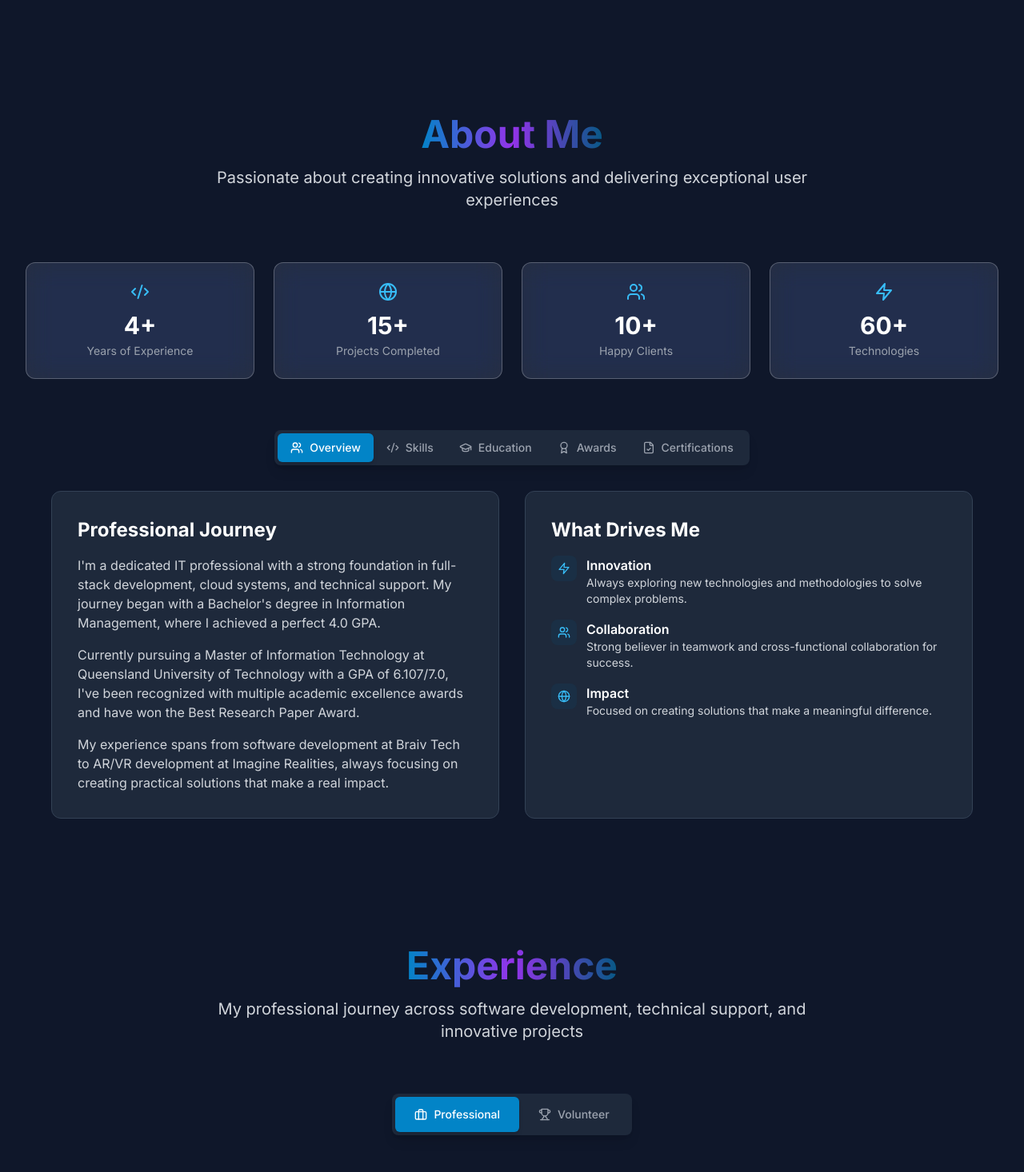
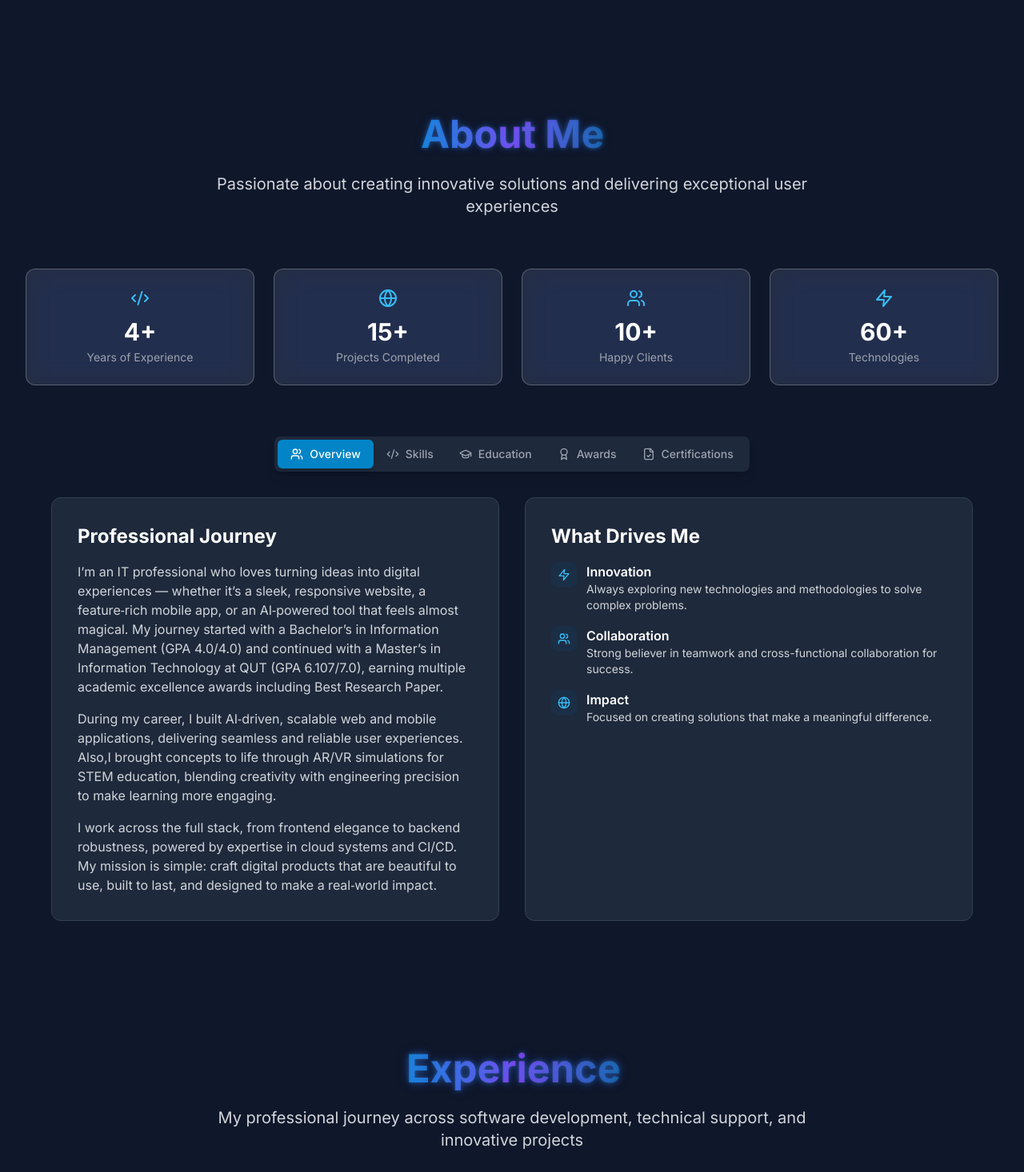
Before and after one commit to yorkyorkex/my-portfolio-website, a Next.js app: page / in a window 1280 px wide. Shown: the part 1080-2546 px from the top of the page at 80% size. Built offline with nearby package versions, Linux system fonts and the light colour scheme.

Commit message:
Add section title glow effects in globals.css and implement animated titles in About, Contact, Experience, and Projects sections for improved visual appeal and consistency.

```diff
--- a/app/globals.css
+++ b/app/globals.css
@@ -56,6 +56,32 @@ html:not(.dark) .name-glow-subtle {
   position: absolute;
   top: 0;
   left: 0;
+}
+
+/* Section title glow effect - similar to name but more subtle */
+.section-title-glow {
+  text-shadow:
+    0 0 4px rgba(59, 130, 246, 0.3),
+    0 0 8px rgba(59, 130, 246, 0.2),
+    0 0 12px rgba(59, 130, 246, 0.1);
+  animation: section-title-glow-scale 2.5s ease-in-out infinite;
+  transform-origin: top left;
+  will-change: transform, text-shadow;
+  backface-visibility: hidden;
+  transform-style: preserve-3d;
+  isolation: isolate;
+  position: absolute;
+  top: 0;
+  left: 0;
+}
+
+/* Light mode section title glow */
+html:not(.dark) .section-title-glow {
+  text-shadow:
+    0 0 3px rgba(59, 130, 246, 0.25),
+    0 0 6px rgba(59, 130, 246, 0.15),
+    0 0 9px rgba(59, 130, 246, 0.08);
+  animation: section-title-glow-scale-light 2.5s ease-in-out infinite;
 }
 
 :root {
@@ -513,6 +539,56 @@ html:not(.dark) {
   }
 }
 
+/* Section title glow keyframes - dark mode */
+@keyframes section-title-glow-scale {
+  0% {
+    text-shadow:
+      0 0 4px rgba(59, 130, 246, 0.3),
+      0 0 8px rgba(59, 130, 246, 0.2),
+      0 0 12px rgba(59, 130, 246, 0.1);
+    transform: scale3d(1.0, 1.0, 1.0) translate3d(0, 0, 0);
+  }
+  50% {
+    text-shadow:
+      0 0 6px rgba(59, 130, 246, 0.4),
+      0 0 12px rgba(59, 130, 246, 0.3),
+      0 0 18px rgba(59, 130, 246, 0.15);
+    transform: scale3d(1.015, 1.015, 1.0) translate3d(0, 0, 0);
+  }
+  100% {
+    text-shadow:
+      0 0 4px rgba(59, 130, 246, 0.3),
+      0 0 8px rgba(59, 130, 246, 0.2),
+      0 0 12px rgba(59, 130, 246, 0.1);
+    transform: scale3d(1.0, 1.0, 1.0) translate3d(0, 0, 0);
+  }
+}
+
+/* Section title glow keyframes - light mode */
+@keyframes section-title-glow-scale-light {
+  0% {
+    text-shadow:
+      0 0 3px rgba(59, 130, 246, 0.25),
+      0 0 6px rgba(59, 130, 246, 0.15),
+      0 0 9px rgba(59, 130, 246, 0.08);
+    transform: scale3d(1.0, 1.0, 1.0) translate3d(0, 0, 0);
+  }
+  50% {
+    text-shadow:
+      0 0 4px rgba(59, 130, 246, 0.35),
+      0 0 8px rgba(59, 130, 246, 0.25),
+      0 0 12px rgba(59, 130, 246, 0.12);
+    transform: scale3d(1.015, 1.015, 1.0) translate3d(0, 0, 0);
+  }
+  100% {
+    text-shadow:
+      0 0 3px rgba(59, 130, 246, 0.25),
+      0 0 6px rgba(59, 130, 246, 0.15),
+      0 0 9px rgba(59, 130, 246, 0.08);
+    transform: scale3d(1.0, 1.0, 1.0) translate3d(0, 0, 0);
+  }
+}
+
 @keyframes gradient-shift {
   0% {
     background-position: 0% 50%;
--- a/components/sections/About.tsx
+++ b/components/sections/About.tsx
@@ -37,7 +37,31 @@ const About = () => {
       <div className="container-width section-padding">
         <div className="text-center mb-16">
           <h2 className="text-4xl md:text-5xl font-bold mb-4">
-            <span className="gradient-text">About Me</span>
+            <div style={{
+              position: 'relative',
+              display: 'inline-block',
+              height: 'auto'
+            }}>
+              {/* 隱藏的佔位元素 */}
+              <span style={{
+                visibility: 'hidden',
+                display: 'inline-block',
+                paddingBottom: '8px'
+              }} className="gradient-text text-4xl md:text-5xl font-bold">
+                About Me
+              </span>
+
+              {/* 實際顯示的動畫元素 */}
+              <span className="gradient-text section-title-glow"
+              style={{
+                display: 'inline-block',
+                paddingBottom: '8px',
+                whiteSpace: 'nowrap',
+                animationDelay: '0s'
+              }}>
+                About Me
+              </span>
+            </div>
           </h2>
           <p className="text-xl text-gray-600 dark:text-gray-300 max-w-3xl mx-auto">
             Passionate about creating innovative solutions and delivering exceptional user experiences
@@ -89,18 +113,13 @@ const About = () => {
                 <h3 className="text-2xl font-bold mb-4 text-gray-900 dark:text-white">Professional Journey</h3>
                 <div className="space-y-4 text-gray-600 dark:text-gray-300">
                   <p>
-                    I'm a dedicated IT professional with a strong foundation in full-stack development,
-                    cloud systems, and technical support. My journey began with a Bachelor's degree in
-                    Information Management, where I achieved a perfect 4.0 GPA.
+                    I’m an IT professional who loves turning ideas into digital experiences — whether it’s a sleek, responsive website, a feature‑rich mobile app, or an AI‑powered tool that feels almost magical. My journey started with a Bachelor’s in Information Management (GPA 4.0/4.0) and continued with a Master’s in Information Technology at QUT (GPA 6.107/7.0), earning multiple academic excellence awards including Best Research Paper.
                   </p>
                   <p>
-                    Currently pursuing a Master of Information Technology at Queensland University of Technology
-                    with a GPA of 6.107/7.0, I've been recognized with multiple academic excellence awards
-                    and have won the Best Research Paper Award.
+                    During my career, I built AI‑driven, scalable web and mobile applications, delivering seamless and reliable user experiences. Also,I brought concepts to life through AR/VR simulations for STEM education, blending creativity with engineering precision to make learning more engaging.
                   </p>
                   <p>
-                    My experience spans from software development at Braiv Tech to AR/VR development at
-                    Imagine Realities, always focusing on creating practical solutions that make a real impact.
+                    I work across the full stack, from frontend elegance to backend robustness, powered by expertise in cloud systems and CI/CD. My mission is simple: craft digital products that are beautiful to use, built to last, and designed to make a real‑world impact.
                   </p>
                 </div>
               </Card>
--- a/components/sections/Contact.tsx
+++ b/components/sections/Contact.tsx
@@ -152,7 +152,31 @@ const Contact = () => {
       <div className="container-width section-padding">
         <div className="text-center mb-16">
           <h2 className="text-4xl md:text-5xl font-bold mb-4">
-            <span className="gradient-text">Get In Touch</span>
+            <div style={{
+              position: 'relative',
+              display: 'inline-block',
+              height: 'auto'
+            }}>
+              {/* 隱藏的佔位元素 */}
+              <span style={{
+                visibility: 'hidden',
+                display: 'inline-block',
+                paddingBottom: '8px'
+              }} className="gradient-text text-4xl md:text-5xl font-bold">
+                Get In Touch
+              </span>
+
+              {/* 實際顯示的動畫元素 */}
+              <span className="gradient-text section-title-glow"
+              style={{
+                display: 'inline-block',
+                paddingBottom: '8px',
+                whiteSpace: 'nowrap',
+                animationDelay: '1.5s'
+              }}>
+                Get In Touch
+              </span>
+            </div>
           </h2>
           <p className="text-xl text-gray-600 dark:text-gray-300 max-w-3xl mx-auto">
             Ready to start your next project? Let's discuss how we can work together to bring your ideas to life.
--- a/components/sections/Experience.tsx
+++ b/components/sections/Experience.tsx
@@ -18,7 +18,31 @@ const Experience = () => {
       <div className="container-width section-padding">
         <div className="text-center mb-16">
           <h2 className="text-4xl md:text-5xl font-bold mb-4">
-            <span className="gradient-text">Experience</span>
+            <div style={{
+              position: 'relative',
+              display: 'inline-block',
+              height: 'auto'
+            }}>
+              {/* 隱藏的佔位元素 */}
+              <span style={{
+                visibility: 'hidden',
+                display: 'inline-block',
+                paddingBottom: '8px'
+              }} className="gradient-text text-4xl md:text-5xl font-bold">
+                Experience
+              </span>
+
+              {/* 實際顯示的動畫元素 */}
+              <span className="gradient-text section-title-glow"
+              style={{
+                display: 'inline-block',
+                paddingBottom: '8px',
+                whiteSpace: 'nowrap',
+                animationDelay: '0.5s'
+              }}>
+                Experience
+              </span>
+            </div>
           </h2>
           <p className="text-xl text-gray-600 dark:text-gray-300 max-w-3xl mx-auto">
             My professional journey across software development, technical support, and innovative projects
--- a/components/sections/Projects.tsx
+++ b/components/sections/Projects.tsx
@@ -40,7 +40,31 @@ const Projects = () => {
       <div className="container-width section-padding">
         <div className="text-center mb-16">
           <h2 className="text-4xl md:text-5xl font-bold mb-4">
-            <span className="gradient-text">Projects</span>
+            <div style={{
+              position: 'relative',
+              display: 'inline-block',
+              height: 'auto'
+            }}>
+              {/* 隱藏的佔位元素 */}
+              <span style={{
+                visibility: 'hidden',
+                display: 'inline-block',
+                paddingBottom: '8px'
+              }} className="gradient-text text-4xl md:text-5xl font-bold">
+                Projects
+              </span>
+
+              {/* 實際顯示的動畫元素 */}
+              <span className="gradient-text section-title-glow"
+              style={{
+                display: 'inline-block',
+                paddingBottom: '8px',
+                whiteSpace: 'nowrap',
+                animationDelay: '1s'
+              }}>
+                Projects
+              </span>
+            </div>
           </h2>
           <p className="text-xl text-gray-600 dark:text-gray-300 max-w-3xl mx-auto">
             Showcasing my work in full-stack development, AR/VR experiences, and innovative solutions
```
